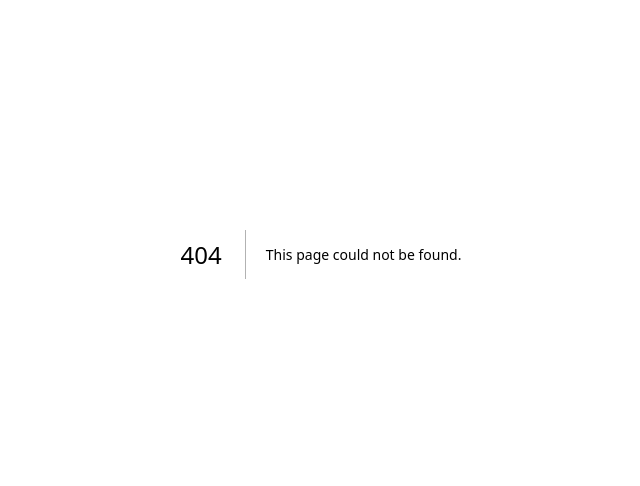
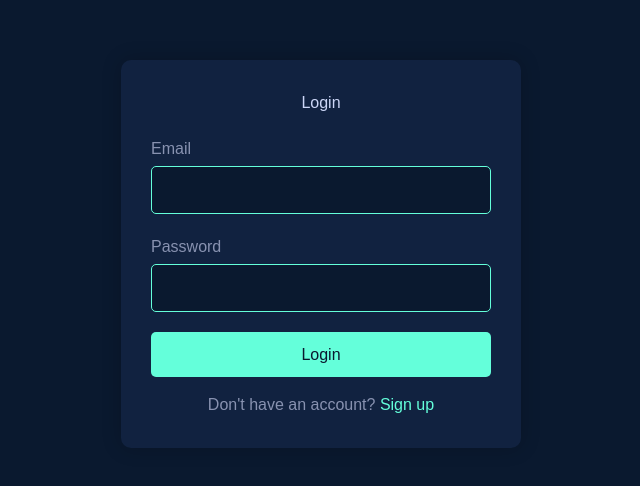
Before and after one commit to vanshs2022/UniCoLab-SPE, a Next.js app in the folder FrontPage/: page /auth/login in a window 1280 px wide. Before the commit this address had no page. Shown: the part 146-632 px from the top of the page, without its empty margins (319-959 px from the left). Built offline with nearby package versions, Linux system fonts and the light colour scheme.

Commit message:
login-signup

```diff
--- a/FrontPage/app/Comp/Navbar/page.jsx
+++ b/FrontPage/app/Comp/Navbar/page.jsx
@@ -12,8 +12,8 @@ const Page = () => {
         <Link href="/explore/profile/edit">Create Profile</Link>
       </div>
       <div className="nav_part">
-        <Link href="/login"><button>Log In</button></Link>
-        <Link href="/signup"><button>Sign Up</button></Link>
+        <Link href="auth/login"><button>Log In</button></Link>
+        <Link href="auth/signup"><button>Sign Up</button></Link>
       </div>
     </div>
   );
--- /dev/null
+++ b/FrontPage/app/auth/login/page.jsx
@@ -0,0 +1,54 @@
+"use client";
+
+import { useState } from "react";
+import { useRouter } from "next/navigation";
+import Link from "next/link";
+
+export default function page() {
+    const [email, setEmail] = useState("");
+    const [password, setPassword] = useState("");
+    const router = useRouter();
+
+    const handleSubmit = async (e) => {
+        e.preventDefault();
+        try {
+            const res = await fetch("http://localhost:5000/api/auth/login", {
+                method: "POST",
+                headers: { "Content-Type": "application/json" },
+                body: JSON.stringify({ email, password }),
+            });
+
+            const data = await res.json();
+            if (res.ok) {
+                localStorage.setItem("token", data.token);
+                alert("Login successful!");
+                router.push("/dashboard");
+            } else {
+                alert(data.message || "Login failed");
+            }
+        } catch (error) {
+            console.error("Error:", error);
+            alert("An error occurred. Please try again.");
+        }
+    };
+
+    return (
+        <div className="login-container">
+            <div className="login-box">
+                <h2>Login</h2>
+                <form onSubmit={handleSubmit}>
+                    <div className="input-group">
+                        <label>Email</label>
+                        <input type="email" value={email} onChange={(e) => setEmail(e.target.value)} required />
+                    </div>
+                    <div className="input-group">
+                        <label>Password</label>
+                        <input type="password" value={password} onChange={(e) => setPassword(e.target.value)} required />
+                    </div>
+                    <button type="submit" className="login-button">Login</button>
+                </form>
+                <p className="signup-link">Don't have an account? <Link href="/auth/signup">Sign up</Link></p>
+            </div>
+        </div>
+    );
+}
--- /dev/null
+++ b/FrontPage/app/auth/signup/page.jsx
@@ -0,0 +1,68 @@
+"use client";
+
+import { useState } from "react";
+import { useRouter } from "next/navigation";
+import Link from "next/link";
+
+export default function page() {
+    const [name, setName] = useState("");
+    const [email, setEmail] = useState("");
+    const [password, setPassword] = useState("");
+    const [confirmPassword, setConfirmPassword] = useState("");
+    const router = useRouter();
+
+    const handleSubmit = async (e) => {
+        e.preventDefault();
+        if (password !== confirmPassword) {
+            alert("Passwords do not match!");
+            return;
+        }
+
+        try {
+            const res = await fetch("http://localhost:5000/api/auth/signup", {
+                method: "POST",
+                headers: { "Content-Type": "application/json" },
+                body: JSON.stringify({ name, email, password }),
+            });
+
+            const data = await res.json();
+            if (res.ok) {
+                alert("Signup successful!");
+                router.push("/auth/login");
+            } else {
+                alert(data.message || "Signup failed");
+            }
+        } catch (error) {
+            console.error("Error:", error);
+            alert("An error occurred. Please try again.");
+        }
+    };
+
+    return (
+        <div className="signup-container">
+            <div className="signup-box">
+                <h2>Sign Up</h2>
+                <form onSubmit={handleSubmit}>
+                    <div className="input-group">
+                        <label>Name</label>
+                        <input type="text" value={name} onChange={(e) => setName(e.target.value)} required />
+                    </div>
+                    <div className="input-group">
+                        <label>Email</label>
+                        <input type="email" value={email} onChange={(e) => setEmail(e.target.value)} required />
+                    </div>
+                    <div className="input-group">
+                        <label>Password</label>
+                        <input type="password" value={password} onChange={(e) => setPassword(e.target.value)} required />
+                    </div>
+                    <div className="input-group">
+                        <label>Confirm Password</label>
+                        <input type="password" value={confirmPassword} onChange={(e) => setConfirmPassword(e.target.value)} required />
+                    </div>
+                    <button type="submit" className="signup-button">Sign Up</button>
+                </form>
+                <p className="login-link">Already have an account? <Link href="/auth/login">Login</Link></p>
+            </div>
+        </div>
+    );
+}
--- a/FrontPage/app/globals.css
+++ b/FrontPage/app/globals.css
@@ -18,75 +18,105 @@ body {
   color: var(--foreground);
   background: var(--background);
   font-family: Arial, Helvetica, sans-serif;
+  line-height: 1.6;
+  min-height: 100vh;
+  display: flex;
+  flex-direction: column;
 }
-.page{
+
+/* General Reset */
+* {
+  margin: 0;
+  padding: 0;
+  box-sizing: border-box;
+}
+
+/* Layout & Page Structure */
+.page {
   display: flex;
   flex-direction: column;
   overflow-x: hidden;
 }
-.landing{
+
+.landing {
   height: 100vh;
   width: 100vw;
   overflow-x: hidden;
 }
-.content{
-  p{
+
+.content p {
   font-size: 2vw;
 }
-}
-.hero{
+
+.hero {
   height: 100vh;
   width: 100vw;
+  text-align: center;
 }
 
-#visual{
-  position:absolute;
+#visual {
+  position: absolute;
   bottom: 0%;
   width: 100vw;
 }
 
-.mission{
+/* Mission Section */
+.mission {
   height: 100vh;
-  width: 100vw;;
-  /* background-color: #ffffff;
+  width: 100vw;
   background-color: #ededed;
- */  background-color: #ededed;
   display: flex;
   align-items: center;
   justify-content: center;
 }
-.miss-title{
+
+.mission h1 {
+  font-size: 70px;
+  display: flex;
+  justify-content: center;
+  align-items: center;
+}
+
+.miss-title {
   color: #081b91;
 }
-.miss-para{
+
+.miss-para {
   color: rgb(37, 37, 37);
   font-size: 1.9vw;
 }
-.select{
+
+/* Components */
+.select {
   background-color: #081a91;
 }
-.stackedcard{
+
+.stackedcard {
   background-color: #ededed;
+}
 
-}
-.button{
+.button {
   background-color: #4d4c4c;
 }
-.faq{
+
+/* FAQ Section */
+.faq {
   background-color: #ededed;
   color: black;
 }
 
-.contact{
+/* Contact Section */
+.contact {
   height: 100vh;
   width: 100vw;
   background-color: #ededed;
 }
 
-.contact_button{
+.contact_button {
   background-color: rgb(64, 106, 245);
 }
 
+/* Navbar */
 .navbar {
   height: 70px;
   color: #ffffff;
@@ -95,11 +125,8 @@ body {
   display: flex;
   align-items: center;
   justify-content: space-between;
-  /* box-shadow: 100px 140px 180px rgb(255, 0, 0); Adds shadow at the bottom */
-  /* box-shadow: 0px 6px 10px rgb(255, 0, 0); */
+}
 
-
-}
 .nav_part1 {
   height: 100%;
   width: 40%;
@@ -119,38 +146,136 @@ body {
   justify-content: center;
   gap: 3vw;
   align-items: center;
+}
 
-  button {
+.nav_part button {
   color: #ffffff;
   height: 40px;
   width: 100px;
   background-color: #3f52c2;
   border-radius: 5px;
 }
+
+/* Images */
+img {
+  height: 180px;
+  width: 180px;
 }
 
-img {
-  height: 180px;
-  width: 180px;
+/* Explore Section */
+.explore {
+  width: 100vw;
+  height: fit-content;
 }
-.mission{
-  h1{
-      font-size: 70px;
+
+/* Profiles Section */
+.profiles {
+  background-color: #020825;
+}
+
+/* Typography */
+.connect {
+  font-size: larger;
+}
+
+.talent {
+  font-size: smaller;
+}
+
+/* Login & Signup Pages */
+.login-container,
+.signup-container {
   display: flex;
   justify-content: center;
   align-items: center;
+  flex: 1;
+  background-color: #0a192f;
 }
+
+.login-box,
+.signup-box {
+  background-color: #112240;
+  padding: 30px;
+  border-radius: 10px;
+  box-shadow: 0 0 20px rgba(0, 0, 0, 0.2);
+  width: 100%;
+  max-width: 400px;
+  text-align: center;
 }
-.explore{
-  width: 100vw;
-  height: fit-content;
+
+.login-box h2,
+.signup-box h2 {
+  margin-bottom: 20px;
+  color: #ccd6f6;
 }
-.profiles{
-  background-color: #020825;
+
+.input-group {
+  margin-bottom: 20px;
+  text-align: left;
 }
-.connect{
-  font-size: larger;
+
+.input-group label {
+  display: block;
+  margin-bottom: 5px;
+  color: #8892b0;
 }
-.talent{
-  font-size: smaller;
+
+.input-group input {
+  width: 100%;
+  padding: 10px;
+  background-color: #0a192f;
+  border: 1px solid #64ffda;
+  border-radius: 5px;
+  color: #ccd6f6;
+  font-size: 16px;
 }
+
+/* Buttons */
+.login-button,
+.signup-button {
+  width: 100%;
+  padding: 10px;
+  background-color: #64ffda;
+  color: #0a192f;
+  border: none;
+  border-radius: 5px;
+  font-size: 16px;
+  cursor: pointer;
+  transition: background-color 0.3s ease;
+}
+
+.login-button:hover,
+.signup-button:hover {
+  background-color: #52d1b2;
+}
+
+/* Links */
+.signup-link,
+.login-link {
+  margin-top: 15px;
+  color: #8892b0;
+}
+
+.signup-link a,
+.login-link a {
+  color: #64ffda;
+  text-decoration: none;
+  transition: color 0.3s ease;
+}
+
+.signup-link a:hover,
+.login-link a:hover {
+  color: #52d1b2;
+}
+
+/* Footer */
+footer {
+  background-color: #112240;
+  padding: 20px 0;
+  text-align: center;
+  margin-top: auto;
+}
+
+footer p {
+  color: #8892b0;
+}
```
Lines whose indentation alone changed are shown as unchanged.
